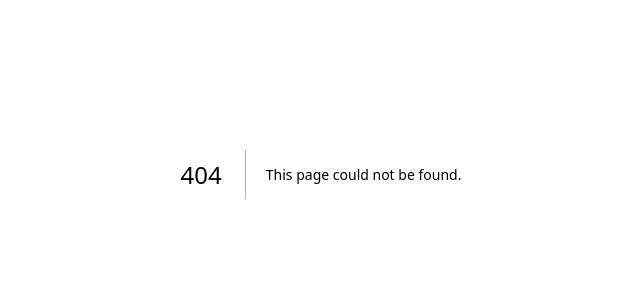
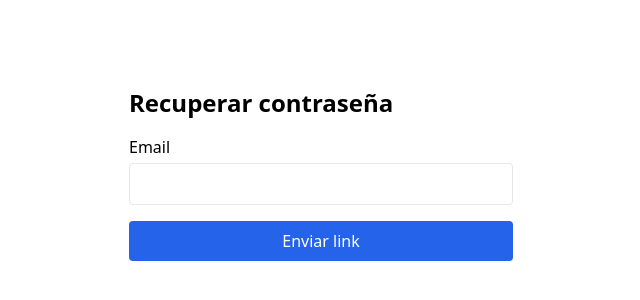
Before and after one commit to erickm13/lol-performance-coach, a Next.js app in the folder frontend/: page /forgot-password in a window 1280 px wide. Before the commit this address had no page. Shown: the part 226-526 px from the top of the page, without its empty margins (319-959 px from the left). Built offline with nearby package versions, Linux system fonts and the light colour scheme.

Commit message:
feat(frontend): add forgot-password page

```diff
--- /dev/null
+++ b/frontend/app/components/ForgotPasswordForm.tsx
@@ -0,0 +1,48 @@
+"use client";
+
+import { useState } from "react";
+import { getBackendUrl } from "../lib/api";
+
+export function ForgotPasswordForm() {
+  const [email, setEmail] = useState("");
+  const [submitted, setSubmitted] = useState(false);
+
+  async function handleSubmit(e: React.FormEvent) {
+    e.preventDefault();
+    try {
+      await fetch(`${getBackendUrl()}/auth/forgot-password`, {
+        method: "POST",
+        headers: { "Content-Type": "application/json" },
+        body: JSON.stringify({ email }),
+      });
+    } catch {
+      // Ignoramos errores de red: igual mostramos la confirmación genérica,
+      // consistente con no revelar si el email existe.
+    } finally {
+      setSubmitted(true);
+    }
+  }
+
+  if (submitted) {
+    return <p>Si el email existe, te enviamos un link para recuperar tu contraseña.</p>;
+  }
+
+  return (
+    <form onSubmit={handleSubmit} className="flex flex-col gap-4 w-full max-w-sm">
+      <h1 className="text-2xl font-bold">Recuperar contraseña</h1>
+      <label className="flex flex-col gap-1">
+        Email
+        <input
+          type="email"
+          required
+          value={email}
+          onChange={(e) => setEmail(e.target.value)}
+          className="border rounded px-3 py-2"
+        />
+      </label>
+      <button type="submit" className="bg-blue-600 text-white rounded px-3 py-2">
+        Enviar link
+      </button>
+    </form>
+  );
+}
--- /dev/null
+++ b/frontend/app/forgot-password/page.tsx
@@ -0,0 +1,9 @@
+import { ForgotPasswordForm } from "../components/ForgotPasswordForm";
+
+export default function ForgotPasswordPage() {
+  return (
+    <main className="flex min-h-screen flex-col items-center justify-center gap-4 p-24">
+      <ForgotPasswordForm />
+    </main>
+  );
+}
```
Also changed, not shown: 1 other file (tests, documents, lock files or other folders).
